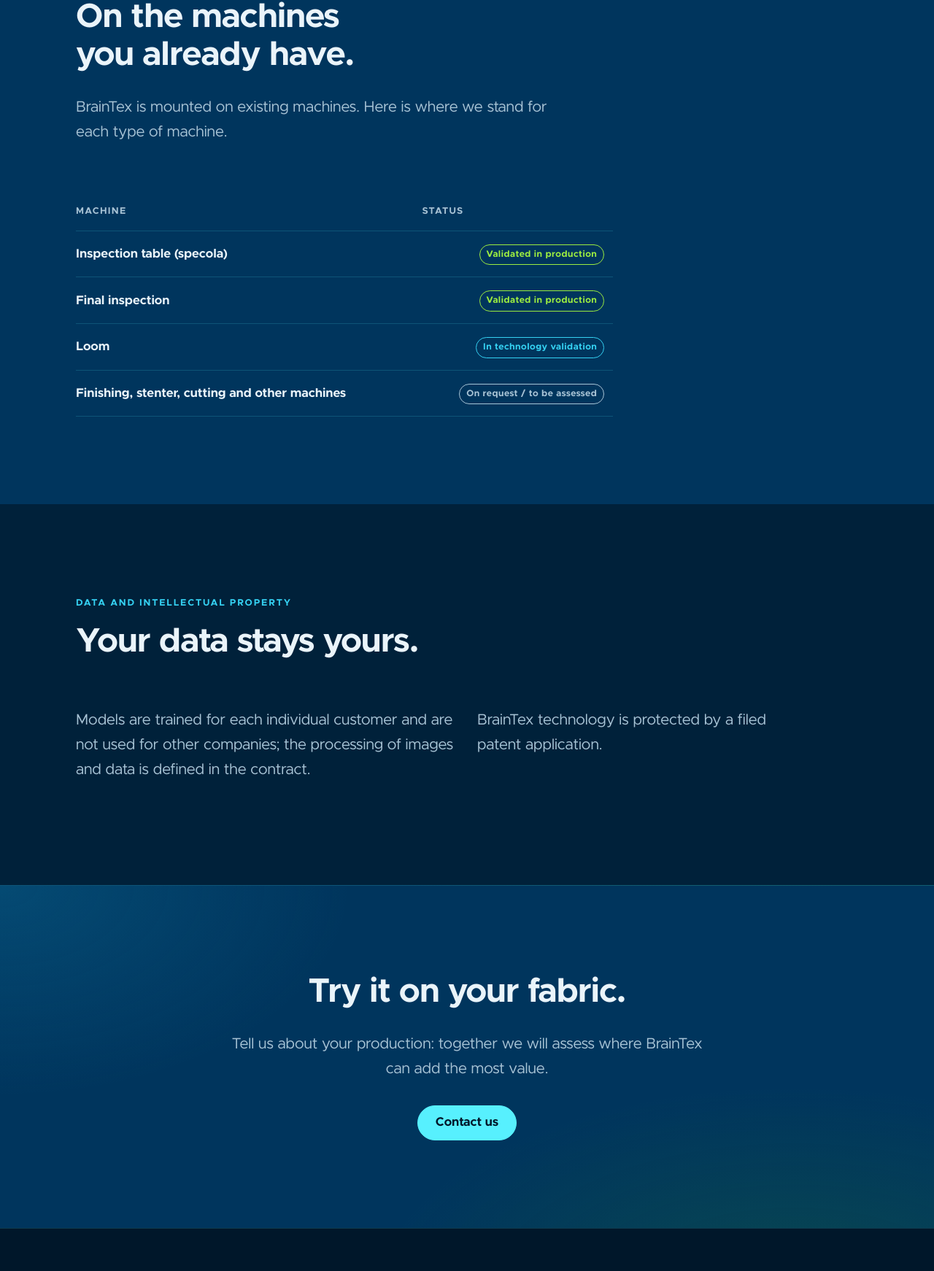
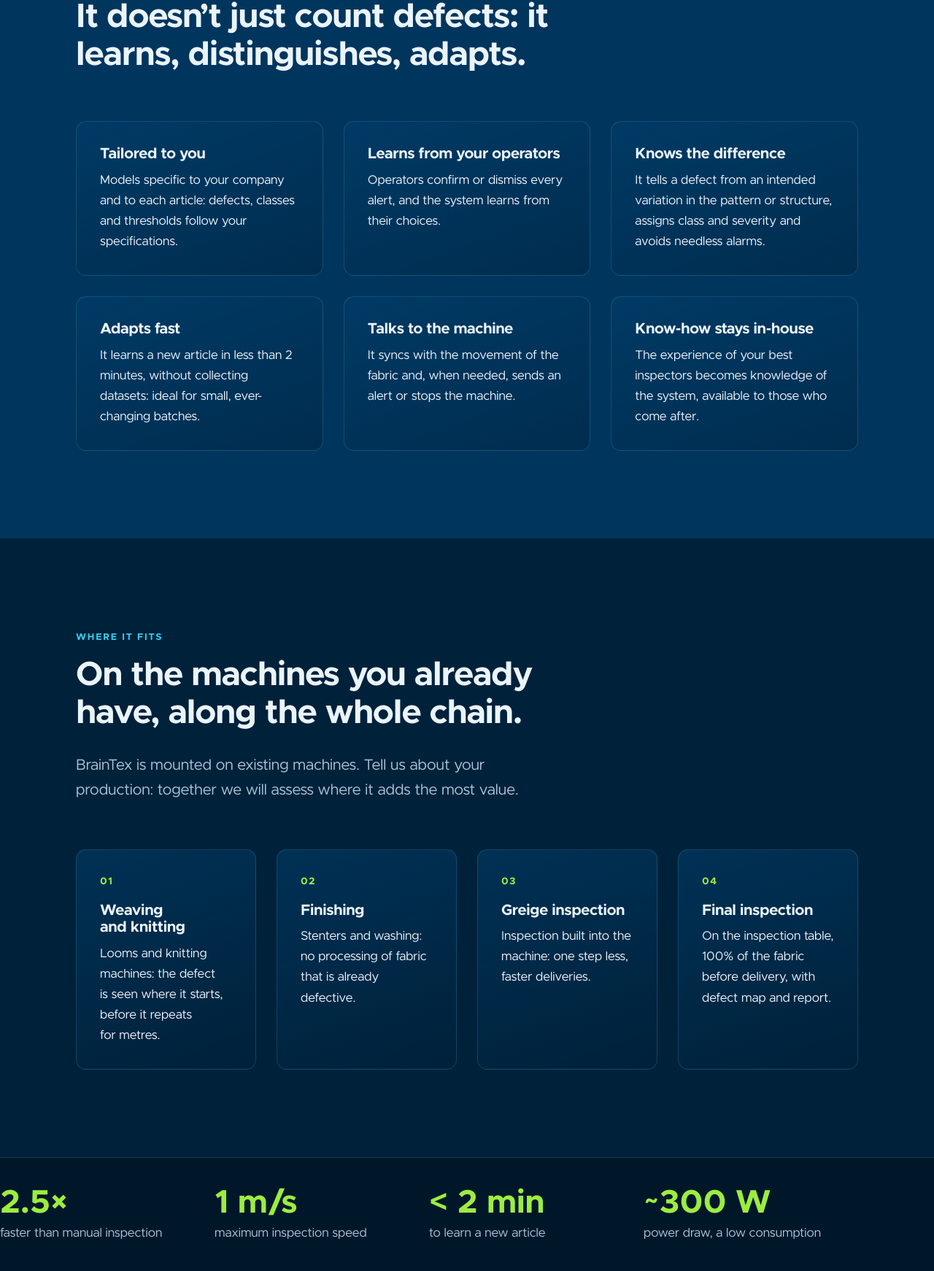
Before and after one commit to main-BrainTex/website, an Astro site: page /en/solution in a window 1280 px wide. Shown: the part 3024-4766 px from the top of the page at 73% size. Built offline with nearby package versions, Linux system fonts and the light colour scheme; Astro itself is replaced by a stand-in of ours.

Commit message:
Aggiorna Soluzione: fasi senza stato, come ragiona il sistema e nuovi numeri
Rimuove gli stili delle etichette di stato non più usate.

Co-Authored-By: Claude Opus 5.5 <noreply@anthropic.com>
Claude-Session: https://claude.ai/code/session_017V1UrQRenRdFcA3DdoBjRQ

```diff
--- a/src/config.ts
+++ b/src/config.ts
@@ -24,6 +24,9 @@ export const STATS = {
   metersInspected: 4_000_000,
   minutesToLearnFabric: 2,
   wasteReductionPercent: 50,
+  speedVsManual: 2.5,
+  maxSpeedMps: 1,
+  powerWatts: 300,
 } as const;
 
 export type Address = { street: string; postalCode: string; city: string; province: string };
--- a/src/styles/global.css
+++ b/src/styles/global.css
@@ -348,29 +348,6 @@ a.card:hover {
   margin-top: 2rem;
 }
 
-/* Etichette di stato */
-.tag {
-  display: inline-block;
-  padding: 0.25em 0.7em;
-  border-radius: 999px;
-  font-size: 0.78rem;
-  font-weight: 700;
-  letter-spacing: 0.04em;
-  border: 1px solid currentColor;
-}
-
-.tag--ok {
-  color: var(--green-300);
-}
-
-.tag--progress {
-  color: var(--cyan-300);
-}
-
-.tag--eval {
-  color: var(--text-muted);
-}
-
 /* Segnaposto per immagini e loghi ancora da fornire */
 .placeholder {
   display: grid;
--- a/src/views/Solution.astro
+++ b/src/views/Solution.astro
@@ -64,24 +64,51 @@ const t = {
         text: 'Un documento chiaro per la qualità interna e per rispondere a richieste o contestazioni.',
       },
     ],
-    machEyebrow: 'Dove si installa',
-    machTitle: 'Sui macchinari che hai già.',
-    machText:
-      'BrainTex si monta sulle macchine esistenti. Ecco a che punto siamo per ciascun tipo di macchina.',
-    machines: [
-      { name: 'Specola', status: 'ok' },
-      { name: 'Controllo finito', status: 'ok' },
-      { name: 'Telaio', status: 'progress' },
-      { name: 'Finissaggio, rameuse, taglio e altre macchine', status: 'eval' },
+    numbers: [
+      { value: `${STATS.speedVsManual.toLocaleString('it-IT')}×`, label: 'più veloce del controllo manuale' },
+      { value: `${STATS.maxSpeedMps} m/s`, label: 'velocità massima di ispezione' },
+      { value: `< ${STATS.minutesToLearnFabric} min`, label: 'per imparare un nuovo articolo' },
+      { value: `~${STATS.powerWatts} W`, label: 'di assorbimento, un consumo contenuto' },
     ],
-    status: {
-      ok: 'Validato in produzione',
-      progress: 'In validazione tecnologica',
-      eval: 'Su richiesta / da valutare',
-    },
-    machinesCaption: 'Stato di BrainTex per tipo di macchina',
-    machineCol: 'Macchina',
-    statusCol: 'Stato',
+    numbersLabel: 'BrainTex in numeri',
+    howEyebrow: 'Come ragiona',
+    howTitle: 'Non conta difetti: impara, distingue, si adatta.',
+    concepts: [
+      {
+        title: 'Su misura per te',
+        text: 'Modelli specifici per la tua azienda e per ogni articolo: difetti, classi e soglie seguono il tuo capitolato.',
+      },
+      {
+        title: 'Impara dai tuoi operatori',
+        text: 'Chi lavora conferma o scarta ogni segnalazione, e il sistema impara da quelle scelte.',
+      },
+      {
+        title: 'Sa distinguere',
+        text: 'Riconosce un difetto da una variazione voluta del disegno o della struttura, ne indica classe e gravità ed evita allarmi inutili.',
+      },
+      {
+        title: 'Si adatta in fretta',
+        text: `Impara un nuovo articolo in meno di ${STATS.minutesToLearnFabric} minuti, senza raccogliere dataset: perfetto per lotti piccoli e sempre diversi.`,
+      },
+      {
+        title: 'Dialoga con la macchina',
+        text: 'Si sincronizza con l’avanzamento del tessuto e, quando serve, invia un avviso o ferma la macchina.',
+      },
+      {
+        title: 'Il sapere resta in azienda',
+        text: 'L’esperienza di chi controlla da anni diventa conoscenza del sistema, a disposizione anche di chi arriva dopo.',
+      },
+    ],
+    phasesEyebrow: 'Dove si installa',
+    phasesTitle: 'Sui macchinari che hai già, lungo tutta la filiera.',
+    phasesText:
+      'BrainTex si monta sulle macchine esistenti. Raccontaci la tua produzione: valutiamo insieme dove porta più valore.',
+    phases: [
+      { title: 'Tessitura', text: 'Maglieria e telai: il difetto si vede dove nasce, prima che si ripeta per metri.' },
+      { title: 'Finissaggio', text: 'Rameuse e lavaggio: niente lavorazioni su un tessuto già difettoso.' },
+      { title: 'Controllo del greggio', text: 'Il controllo integrato in macchina: un passaggio in meno, consegne più rapide.' },
+      { title: 'Controllo finito', text: 'In specola, il 100% del tessuto prima della consegna, con mappa e report.' },
+    ],
     trustEyebrow: 'Dati e proprietà intellettuale',
     trustTitle: 'I tuoi dati restano tuoi.',
     trust: [
@@ -142,24 +169,51 @@ const t = {
         text: 'A clear document for internal quality and for answering requests or disputes.',
       },
     ],
-    machEyebrow: 'Where it fits',
-    machTitle: 'On the machines you already have.',
-    machText:
-      'BrainTex is mounted on existing machines. Here is where we stand for each type of machine.',
-    machines: [
-      { name: 'Inspection table (specola)', status: 'ok' },
-      { name: 'Final inspection', status: 'ok' },
-      { name: 'Loom', status: 'progress' },
-      { name: 'Finishing, stenter, cutting and other machines', status: 'eval' },
+    numbers: [
+      { value: `${STATS.speedVsManual.toLocaleString('en-GB')}×`, label: 'faster than manual inspection' },
+      { value: `${STATS.maxSpeedMps} m/s`, label: 'maximum inspection speed' },
+      { value: `< ${STATS.minutesToLearnFabric} min`, label: 'to learn a new article' },
+      { value: `~${STATS.powerWatts} W`, label: 'power draw, a low consumption' },
     ],
-    status: {
-      ok: 'Validated in production',
-      progress: 'In technology validation',
-      eval: 'On request / to be assessed',
-    },
-    machinesCaption: 'BrainTex status by machine type',
-    machineCol: 'Machine',
-    statusCol: 'Status',
+    numbersLabel: 'BrainTex in numbers',
+    howEyebrow: 'How it thinks',
+    howTitle: 'It doesn’t just count defects: it learns, distinguishes, adapts.',
+    concepts: [
+      {
+        title: 'Tailored to you',
+        text: 'Models specific to your company and to each article: defects, classes and thresholds follow your specifications.',
+      },
+      {
+        title: 'Learns from your operators',
+        text: 'Operators confirm or dismiss every alert, and the system learns from their choices.',
+      },
+      {
+        title: 'Knows the difference',
+        text: 'It tells a defect from an intended variation in the pattern or structure, assigns class and severity and avoids needless alarms.',
+      },
+      {
+        title: 'Adapts fast',
+        text: `It learns a new article in less than ${STATS.minutesToLearnFabric} minutes, without collecting datasets: ideal for small, ever-changing batches.`,
+      },
+      {
+        title: 'Talks to the machine',
+        text: 'It syncs with the movement of the fabric and, when needed, sends an alert or stops the machine.',
+      },
+      {
+        title: 'Know-how stays in-house',
+        text: 'The experience of your best inspectors becomes knowledge of the system, available to those who come after.',
+      },
+    ],
+    phasesEyebrow: 'Where it fits',
+    phasesTitle: 'On the machines you already have, along the whole chain.',
+    phasesText:
+      'BrainTex is mounted on existing machines. Tell us about your production: together we will assess where it adds the most value.',
+    phases: [
+      { title: 'Weaving and knitting', text: 'Looms and knitting machines: the defect is seen where it starts, before it repeats for metres.' },
+      { title: 'Finishing', text: 'Stenters and washing: no processing of fabric that is already defective.' },
+      { title: 'Greige inspection', text: 'Inspection built into the machine: one step less, faster deliveries.' },
+      { title: 'Final inspection', text: 'On the inspection table, 100% of the fabric before delivery, with defect map and report.' },
+    ],
     trustEyebrow: 'Data and intellectual property',
     trustTitle: 'Your data stays yours.',
     trust: [
@@ -172,7 +226,6 @@ const t = {
   },
 }[lang];
 
-const tagClass = { ok: 'tag--ok', progress: 'tag--progress', eval: 'tag--eval' } as const;
 ---
 
 <Base lang={lang} routeKey="solution" title={t.title} description={t.description}>
@@ -241,34 +294,54 @@ const tagClass = { ok: 'tag--ok', progress: 'tag--progress', eval: 'tag--eval' }
   <section class="section section--surface">
     <div class="wrap">
       <div class="section-head" data-reveal>
-        <p class="eyebrow">{t.machEyebrow}</p>
-        <h2>{t.machTitle}</h2>
-        <p class="lead">{t.machText}</p>
+        <p class="eyebrow">{t.howEyebrow}</p>
+        <h2>{t.howTitle}</h2>
       </div>
-      <table class="machines" data-reveal="1">
-        <caption class="visually-hidden">{t.machinesCaption}</caption>
-        <thead>
-          <tr>
-            <th scope="col">{t.machineCol}</th>
-            <th scope="col">{t.statusCol}</th>
-          </tr>
-        </thead>
-        <tbody>
-          {
-            t.machines.map((m) => (
-              <tr>
-                <th scope="row">{m.name}</th>
-                <td>
-                  <span class={`tag ${tagClass[m.status as keyof typeof tagClass]}`}>
-                    {t.status[m.status as keyof typeof t.status]}
-                  </span>
-                </td>
-              </tr>
-            ))
-          }
-        </tbody>
-      </table>
+      <ul class="grid grid--3 plain">
+        {
+          t.concepts.map((k, i) => (
+            <li class="card" data-reveal={String((i % 3) + 1)}>
+              <h3>{k.title}</h3>
+              <p>{k.text}</p>
+            </li>
+          ))
+        }
+      </ul>
     </div>
+  </section>
+
+  <section class="section">
+    <div class="wrap">
+      <div class="section-head" data-reveal>
+        <p class="eyebrow">{t.phasesEyebrow}</p>
+        <h2>{t.phasesTitle}</h2>
+        <p class="lead">{t.phasesText}</p>
+      </div>
+      <ol class="grid grid--4 plain">
+        {
+          t.phases.map((ph, i) => (
+            <li class="card" data-reveal={String(i + 1)}>
+              <span class="card__num">{String(i + 1).padStart(2, '0')}</span>
+              <h3>{ph.title}</h3>
+              <p>{ph.text}</p>
+            </li>
+          ))
+        }
+      </ol>
+    </div>
+  </section>
+
+  <section class="numbers" aria-label={t.numbersLabel}>
+    <ul class="wrap numbers__list plain">
+      {
+        t.numbers.map((n, i) => (
+          <li data-reveal={String(i + 1)}>
+            <strong>{n.value}</strong>
+            <span>{n.label}</span>
+          </li>
+        ))
+      }
+    </ul>
   </section>
 
   <section class="section">
@@ -298,32 +371,32 @@ const tagClass = { ok: 'tag--ok', progress: 'tag--progress', eval: 'tag--eval' }
     margin-bottom: 1.25rem;
   }
 
-  .machines {
-    width: 100%;
-    max-width: 46rem;
-    border-collapse: collapse;
+  .numbers {
+    border-block: 1px solid var(--line);
+    background: var(--bg-deep);
   }
 
-  .machines th,
-  .machines td {
-    padding: 1rem 0.75rem 1rem 0;
-    border-bottom: 1px solid var(--line);
-    text-align: left;
-    vertical-align: middle;
+  .numbers__list {
+    display: grid;
+    grid-template-columns: repeat(auto-fit, minmax(min(100%, 13rem), 1fr));
+    gap: 1.5rem;
+    padding-block: 2.5rem;
   }
 
-  .machines thead th {
-    font-size: 0.8rem;
-    letter-spacing: 0.1em;
-    text-transform: uppercase;
+  .numbers__list li {
+    display: flex;
+    flex-direction: column;
+    gap: 0.25rem;
+  }
+
+  .numbers__list strong {
+    font-size: clamp(2rem, 1.6rem + 1.8vw, 2.8rem);
+    line-height: 1;
+    color: var(--green-300);
+    font-variant-numeric: tabular-nums;
+  }
+
+  .numbers__list span {
     color: var(--text-muted);
   }
-
-  .machines tbody th {
-    font-weight: 700;
-  }
-
-  .machines td {
-    text-align: right;
-  }
 </style>
```
